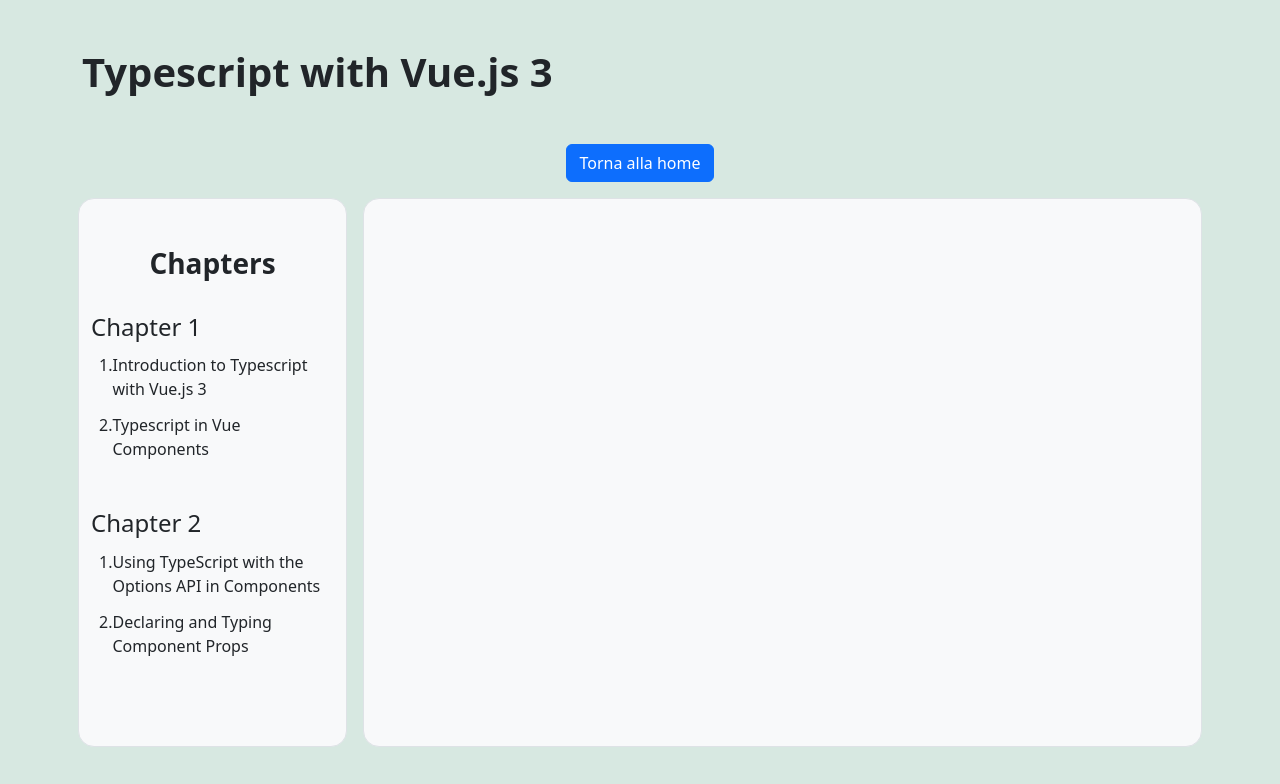
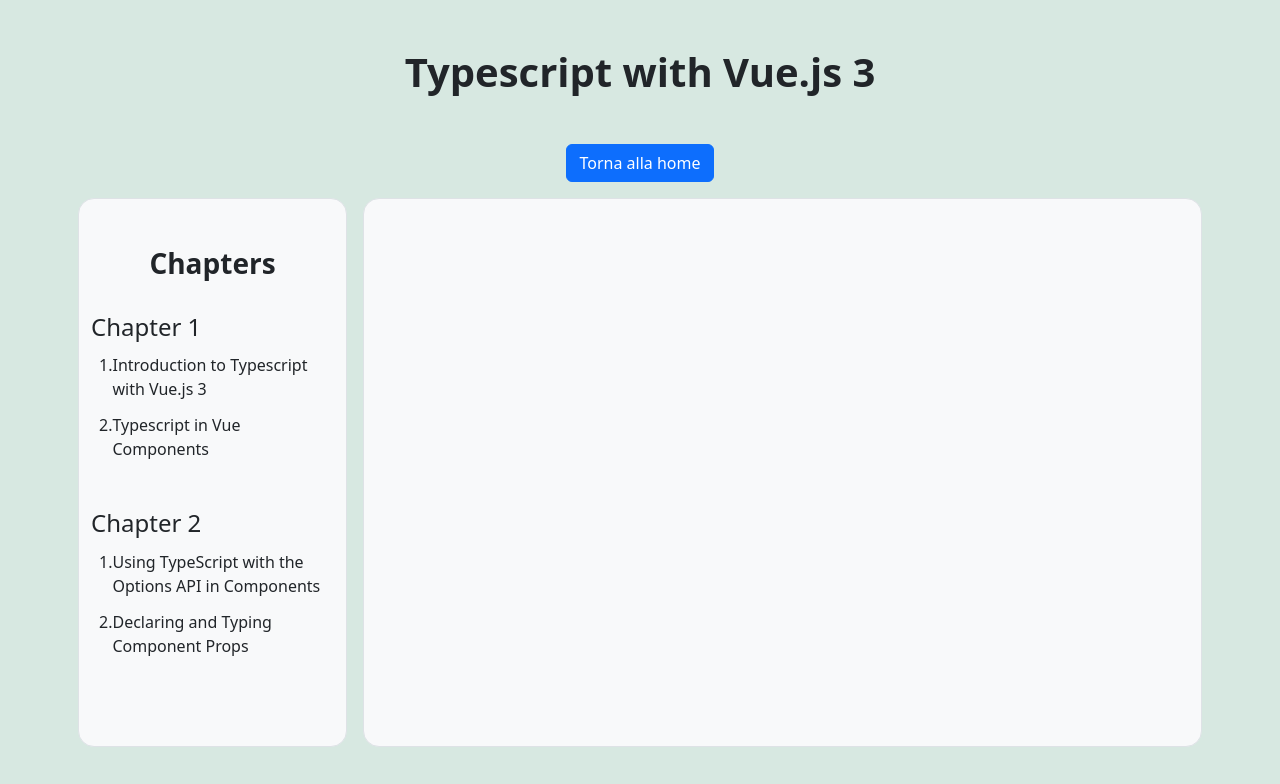
Before and after one commit to CarloSalaris/nuxt-3-first-steps, a Nuxt app: page /course in a window 1280 px wide. Shown: the top 784 px of the page. Built offline with nearby package versions, Linux system fonts and the light colour scheme; no server answers.

Commit message:
Course title is centered if no UserCard

```diff
--- a/pages/course.vue
+++ b/pages/course.vue
@@ -1,8 +1,8 @@
 <template>
     <div>
         <div class="text-center mb-2">
-            <div class="d-flex justify-content-between">
-                <h1 class="mb-5"><strong>{{ title }}</strong></h1>
+            <div class="d-flex" :class="UserCard ? 'justify-content-between' : 'justify-content-center'">
+                <h1 class="text-center mb-5"><strong>{{ title }}</strong></h1>
                 <UserCard />
             </div>
             <NuxtLink class="btn btn-primary" to="/">
```
